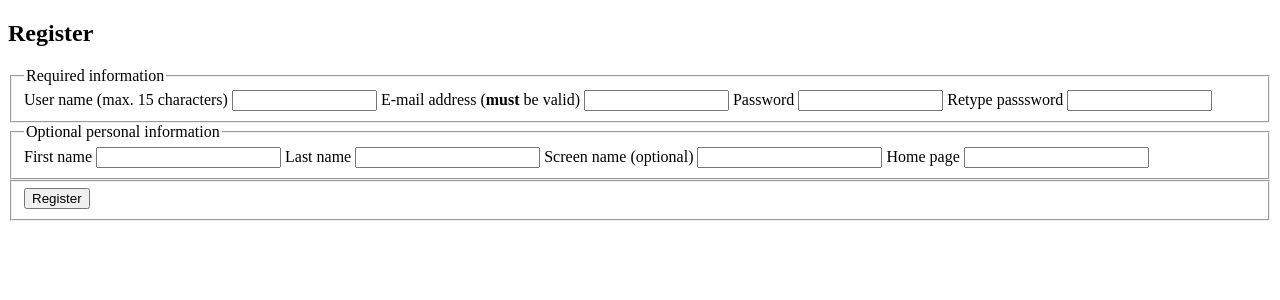
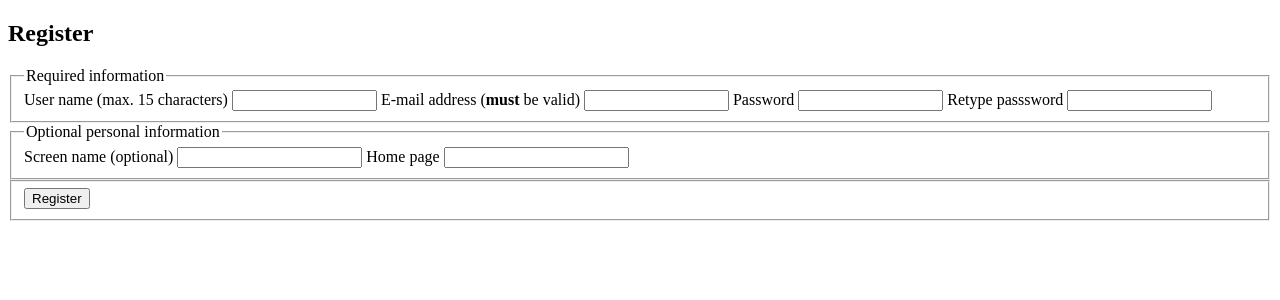
Before and after one commit to BackupTheBerlios/weever-svn, a Python web app: template trunk/src/templates/register_content.html in a window 1280 px wide. Shown: the top 300 px of the page. Run offline with Jinja, Linux system fonts and the light colour scheme; the template is opened without the code that fills it, so the values that code supplies are empty.

Commit message:
fixed a stupid bug, added register page and module

```diff
--- a/trunk/src/templates/404.html
+++ b/trunk/src/templates/404.html
@@ -28,7 +28,7 @@ CONTENT STARTS HERE
 -->
         <h2>404, Page not Found</h2>
 
-        <p>We looked hard but can't find the page you requested.
+        <p>We looked hard but couldn't find the page you requested.
         <n:invisible n:render="lastLink" />
         </p>
 
@@ -57,7 +57,7 @@ CONTENT ENDS HERE
         |
         <a href="http://validator.w3.org/check/referer">XHTML</a>
 
-        | CSS3
+        | CSS2
         <br />
 
         Page served in:
--- a/trunk/src/templates/index.html
+++ b/trunk/src/templates/index.html
@@ -39,7 +39,7 @@ xmlns:n="http://nevow.com/ns/nevow/0.1" n:render="startTimer" n:data="head">
             </li>
           </n:invisible>
           <li>
-            <a title="" href="#">Register</a>
+            <a title="" href="/register">Register</a>
           </li>
 
           <li>
--- a/trunk/src/templates/register_content.html
+++ b/trunk/src/templates/register_content.html
@@ -27,14 +27,6 @@
         <fieldset>
             <legend>Optional personal information</legend>
 
-            <label for="firstName_">First name</label>
-            <input type="text" id="firstName_" name="firstName" maxlength="15" size="20" value="" />
-
-            <!-- direi proprio di togliere first e last name... -->
-            <!-- uno screenName varchar(50) e via... vedi sotto. -->
-            <label for="lastName">Last name</label>
-            <input type="text" id="lastName_" name="lastName" maxlength="15" size="20" value="" />
-
             <label for="username_">Screen name (optional)</label>
             <input type="text" id="username_" name="screenName" maxlength="40" size="20" value="" />
 
--- a/trunk/src/web/index.py
+++ b/trunk/src/web/index.py
@@ -7,7 +7,7 @@ from nevow import tags as t
 from database import interfaces as idata
 from database.interfaces import IS
 
-from web import main, topic, newtopic, getTemplate
+from web import main, topic, newtopic, getTemplate, register
 from interfaces import ILastURL
 
 def pptime(date):
@@ -23,6 +23,9 @@ class Main(main.MasterPage):
 
     def child_login(self, ctx, data=None):
         return Login(data, ctnt=LoginContent)
+
+    def child_register(self, ctx, data=None):
+        return register.Register(data, ctnt=register.RegisterContent)
 
     #def section(self, id):
     #    return Main(id, ctnt=SectionContent)
```
Also changed, not shown: trunk/src/web/register.py (added, +13 -0 lines).
